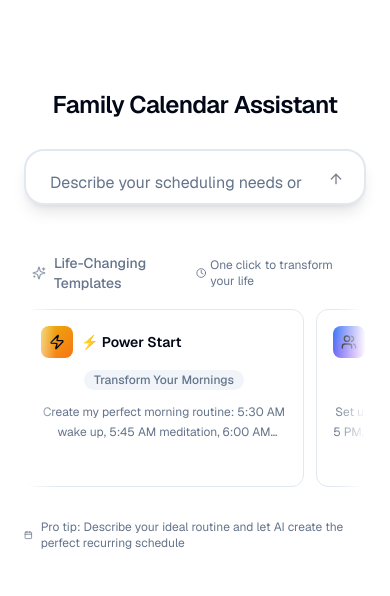
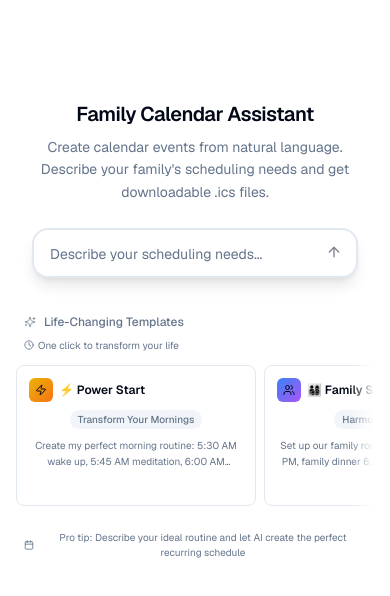
Before and after one commit to Numi2/Scheduler, a Next.js app: page / in a window 390 px wide. Shown: the top 596 px of the page. Built offline with nearby package versions, Linux system fonts and the light colour scheme.

Commit message:
Improve mobile responsiveness and UI for prompt suggestions and layout
Co-authored-by: numit22 <numit22@gmail.com>

```diff
--- a/components/chat.tsx
+++ b/components/chat.tsx
@@ -69,8 +69,8 @@ export function Chat({ className, ...props }: ChatProps) {
   }
 
   return (
-    <div className={cn("flex min-h-screen flex-col px-3", className)} {...props}>
-      <div className="flex-1 mx-auto w-full max-w-[35rem] px-3 pb-0">
+    <div className={cn("flex min-h-screen flex-col px-2 sm:px-3", className)} {...props}>
+      <div className="flex-1 mx-auto w-full max-w-[35rem] px-2 sm:px-3 pb-0">
         {messages.length ? (
           <MessageList
             messages={messages}
@@ -81,16 +81,16 @@ export function Chat({ className, ...props }: ChatProps) {
             handleRetry={handleRetry}
           />
         ) : (
-          <div className="flex items-center justify-center min-h-[calc(100vh-200px)]">
-            <div className="w-full max-w-4xl space-y-8">
-              <div className="max-w-md mx-auto">
+          <div className="flex items-center justify-center min-h-[calc(100vh-180px)] sm:min-h-[calc(100vh-200px)]">
+            <div className="w-full max-w-4xl space-y-6 sm:space-y-8">
+              <div className="max-w-md mx-auto px-2">
                 <Intro
                   title="Family Calendar Assistant"
                   description="Create calendar events from natural language. Describe your family's scheduling needs and get downloadable .ics files."
                   connectionMessage="Connect to Groq using the Vercel Integration to get started."
                 />
               </div>
-              <div className="max-w-[35rem] mx-auto">
+              <div className="max-w-[35rem] mx-auto px-2">
                 <Prompt
                   input={input}
                   setInput={setInput}
--- a/components/intro.tsx
+++ b/components/intro.tsx
@@ -6,9 +6,9 @@ export interface IntroProps {
 
 export function Intro({ title, description, connectionMessage }: IntroProps) {
   return (
-    <header className="flex flex-col gap-5 text-center">
-      <h2 className="text-2xl font-semibold leading-none tracking-tight">{title}</h2>
-
+    <header className="flex flex-col gap-3 sm:gap-5 text-center">
+      <h2 className="text-xl sm:text-2xl font-semibold leading-none tracking-tight">{title}</h2>
+      <p className="text-sm sm:text-base text-muted-foreground leading-relaxed">{description}</p>
 
     </header>
   )
--- a/components/prompt-suggestions.tsx
+++ b/components/prompt-suggestions.tsx
@@ -1,7 +1,8 @@
 "use client"
 
 import { Button } from "@/components/ui/button"
-import { Calendar, Heart, GraduationCap, Dumbbell, Briefcase, Users, Sparkles, Clock, Zap, Target, Brain, Rocket } from "lucide-react"
+import { Calendar, Heart, GraduationCap, Dumbbell, Briefcase, Users, Sparkles, Clock, Zap, Target, Brain, Rocket, ChevronLeft, ChevronRight } from "lucide-react"
+import { useRef, useState, useEffect } from "react"
 
 export interface PromptSuggestionsProps {
   onSelectPrompt: (prompt: string) => void
@@ -127,60 +128,131 @@ const promptTemplates = [
 ]
 
 export function PromptSuggestions({ onSelectPrompt }: PromptSuggestionsProps) {
+  const scrollRef = useRef<HTMLDivElement>(null)
+  const [canScrollLeft, setCanScrollLeft] = useState(false)
+  const [canScrollRight, setCanScrollRight] = useState(true)
+  const [isMobile, setIsMobile] = useState(false)
+
+  useEffect(() => {
+    const checkMobile = () => {
+      setIsMobile(window.innerWidth < 768)
+    }
+    checkMobile()
+    window.addEventListener('resize', checkMobile)
+    return () => window.removeEventListener('resize', checkMobile)
+  }, [])
+
+  const checkScroll = () => {
+    if (scrollRef.current) {
+      const { scrollLeft, scrollWidth, clientWidth } = scrollRef.current
+      setCanScrollLeft(scrollLeft > 0)
+      setCanScrollRight(scrollLeft < scrollWidth - clientWidth - 10)
+    }
+  }
+
+  useEffect(() => {
+    checkScroll()
+    const scrollElement = scrollRef.current
+    if (scrollElement) {
+      scrollElement.addEventListener('scroll', checkScroll)
+      return () => scrollElement.removeEventListener('scroll', checkScroll)
+    }
+  }, [])
+
+  const scroll = (direction: 'left' | 'right') => {
+    if (scrollRef.current) {
+      const scrollAmount = isMobile ? 260 : 300
+      scrollRef.current.scrollBy({
+        left: direction === 'left' ? -scrollAmount : scrollAmount,
+        behavior: 'smooth'
+      })
+    }
+  }
+
   return (
-    <div className="w-full space-y-4">
-      {/* Header with futuristic feel */}
-      <div className="flex items-center justify-between px-2">
+    <div className="w-full space-y-3 sm:space-y-4">
+      {/* Header with futuristic feel - responsive text */}
+      <div className="flex flex-col sm:flex-row sm:items-center sm:justify-between gap-2 px-2">
         <div className="flex items-center gap-2">
-          <Sparkles className="h-4 w-4 text-muted-foreground animate-pulse" />
-          <h3 className="text-sm font-medium text-muted-foreground">Life-Changing Templates</h3>
+          <Sparkles className="h-3 w-3 sm:h-4 sm:w-4 text-muted-foreground animate-pulse" />
+          <h3 className="text-xs sm:text-sm font-medium text-muted-foreground">Life-Changing Templates</h3>
         </div>
-        <div className="flex items-center gap-1 text-xs text-muted-foreground">
-          <Clock className="h-3 w-3" />
+        <div className="flex items-center gap-1 text-[10px] sm:text-xs text-muted-foreground">
+          <Clock className="h-2.5 w-2.5 sm:h-3 sm:w-3" />
           <span>One click to transform your life</span>
         </div>
       </div>
 
-      {/* Horizontally scrollable templates */}
-      <div className="relative">
-        <div className="flex gap-3 overflow-x-auto pb-4 snap-x snap-mandatory scrollbar-hide">
+      {/* Horizontally scrollable templates with navigation buttons */}
+      <div className="relative group">
+        {/* Navigation buttons - hidden on mobile for better UX */}
+        {!isMobile && (
+          <>
+            <button
+              onClick={() => scroll('left')}
+              className={`absolute left-0 top-1/2 -translate-y-1/2 z-10 p-1.5 rounded-full bg-background/80 backdrop-blur-sm border shadow-sm transition-all duration-200 ${
+                canScrollLeft ? 'opacity-100 hover:scale-110' : 'opacity-0 pointer-events-none'
+              }`}
+              aria-label="Scroll left"
+            >
+              <ChevronLeft className="h-4 w-4" />
+            </button>
+            <button
+              onClick={() => scroll('right')}
+              className={`absolute right-0 top-1/2 -translate-y-1/2 z-10 p-1.5 rounded-full bg-background/80 backdrop-blur-sm border shadow-sm transition-all duration-200 ${
+                canScrollRight ? 'opacity-100 hover:scale-110' : 'opacity-0 pointer-events-none'
+              }`}
+              aria-label="Scroll right"
+            >
+              <ChevronRight className="h-4 w-4" />
+            </button>
+          </>
+        )}
+
+        {/* Scrollable container */}
+        <div
+          ref={scrollRef}
+          className="flex gap-2 sm:gap-3 overflow-x-auto pb-3 sm:pb-4 snap-x snap-mandatory scrollbar-hide overscroll-x-contain"
+          style={{ WebkitOverflowScrolling: 'touch' }}
+        >
           {promptTemplates.map((template) => {
             const IconComponent = template.icon
             return (
               <button
                 key={template.id}
                 onClick={() => onSelectPrompt(template.prompt)}
-                className="snap-start shrink-0 group relative overflow-hidden rounded-xl border bg-card p-4 transition-all duration-300 hover:scale-[1.02] hover:shadow-lg hover:shadow-black/5 dark:hover:shadow-white/5 w-[280px]"
+                className="snap-start shrink-0 group/card relative overflow-hidden rounded-lg sm:rounded-xl border bg-card p-3 sm:p-4 transition-all duration-300 hover:scale-[1.02] hover:shadow-lg hover:shadow-black/5 dark:hover:shadow-white/5 w-[240px] sm:w-[280px] touch-manipulation"
               >
                 {/* Gradient background on hover */}
-                <div className={`absolute inset-0 bg-gradient-to-br ${template.gradient} opacity-0 group-hover:opacity-10 transition-opacity duration-300`} />
+                <div className={`absolute inset-0 bg-gradient-to-br ${template.gradient} opacity-0 group-hover/card:opacity-10 transition-opacity duration-300`} />
 
                 {/* Content */}
-                <div className="relative space-y-3">
+                <div className="relative space-y-2 sm:space-y-3">
                   {/* Header */}
                   <div className="flex items-start justify-between">
-                    <div className="flex items-center gap-2">
-                      <div className={`p-2 rounded-lg bg-gradient-to-br ${template.gradient} bg-opacity-10`}>
-                        <IconComponent className="h-4 w-4 text-foreground" />
+                    <div className="flex items-center gap-1.5 sm:gap-2">
+                      <div className={`p-1.5 sm:p-2 rounded-md sm:rounded-lg bg-gradient-to-br ${template.gradient} bg-opacity-10`}>
+                        <IconComponent className="h-3 w-3 sm:h-4 sm:w-4 text-foreground" />
                       </div>
-                      <h4 className="font-semibold text-sm">{template.title}</h4>
+                      <h4 className="font-semibold text-xs sm:text-sm">{template.title}</h4>
                     </div>
                   </div>
 
                   {/* Tag */}
-                  <div className="inline-flex items-center rounded-full bg-muted px-2.5 py-0.5 text-xs font-medium text-muted-foreground">
+                  <div className="inline-flex items-center rounded-full bg-muted px-2 sm:px-2.5 py-0.5 text-[10px] sm:text-xs font-medium text-muted-foreground">
                     {template.tag}
                   </div>
 
                   {/* Preview text */}
-                  <p className="text-xs text-muted-foreground line-clamp-2 leading-relaxed">
+                  <p className="text-[10px] sm:text-xs text-muted-foreground line-clamp-2 leading-relaxed">
                     {template.prompt}
                   </p>
 
-                  {/* Hover indicator */}
-                  <div className="flex items-center gap-1 text-xs text-muted-foreground opacity-0 group-hover:opacity-100 transition-opacity">
-                    <Zap className="h-3 w-3" />
-                    <span>Click to customize</span>
+                  {/* Hover/tap indicator */}
+                  <div className="flex items-center gap-1 text-[10px] sm:text-xs text-muted-foreground opacity-0 group-hover/card:opacity-100 sm:transition-opacity">
+                    <Zap className="h-2.5 w-2.5 sm:h-3 sm:w-3" />
+                    <span className="hidden sm:inline">Click to customize</span>
+                    <span className="sm:hidden">Tap to use</span>
                   </div>
                 </div>
               </button>
@@ -188,14 +260,14 @@ export function PromptSuggestions({ onSelectPrompt }: PromptSuggestionsProps) {
           })}
         </div>
 
-        {/* Scroll indicators */}
-        <div className="absolute left-0 top-0 bottom-4 w-8 bg-gradient-to-r from-background to-transparent pointer-events-none" />
-        <div className="absolute right-0 top-0 bottom-4 w-8 bg-gradient-to-l from-background to-transparent pointer-events-none" />
+        {/* Scroll indicators - more subtle on mobile */}
+        <div className={`absolute left-0 top-0 bottom-3 sm:bottom-4 w-6 sm:w-8 bg-gradient-to-r from-background to-transparent pointer-events-none ${!canScrollLeft && 'opacity-0'} transition-opacity`} />
+        <div className={`absolute right-0 top-0 bottom-3 sm:bottom-4 w-6 sm:w-8 bg-gradient-to-l from-background to-transparent pointer-events-none ${!canScrollRight && 'opacity-0'} transition-opacity`} />
       </div>
 
-      {/* Smart tip */}
-      <div className="flex items-center justify-center gap-2 text-xs text-muted-foreground">
-        <Calendar className="h-3 w-3" />
+      {/* Smart tip - responsive */}
+      <div className="flex items-center justify-center gap-1.5 sm:gap-2 text-[10px] sm:text-xs text-muted-foreground px-2 text-center">
+        <Calendar className="h-2.5 w-2.5 sm:h-3 sm:w-3 shrink-0" />
         <span>Pro tip: Describe your ideal routine and let AI create the perfect recurring schedule</span>
       </div>
     </div>
--- a/components/prompt.tsx
+++ b/components/prompt.tsx
@@ -16,17 +16,17 @@ export interface PromptProps {
 
 export function Prompt({ input, setInput, isLoading, handleSubmit, handleKeyDown }: PromptProps) {
   return (
-    <div className="sticky bottom-0 w-full bg-background/80 backdrop-blur-sm pt-0 pb-4">
+    <div className="sticky bottom-0 w-full bg-background/80 backdrop-blur-sm pt-0 pb-3 sm:pb-4 px-2 sm:px-0">
       <form
         onSubmit={handleSubmit}
-        className="border-input bg-background focus-within:ring-ring/10 relative mx-auto max-w-[40rem] flex items-start rounded-[20px] border-2 px-6 py-3 pr-12 text-base focus-within:outline-none focus-within:ring-4 focus-within:ring-offset-2 min-h-[56px] shadow-lg hover:shadow-xl transition-shadow duration-200 focus-within:border-primary"
+        className="border-input bg-background focus-within:ring-ring/10 relative mx-auto max-w-[40rem] flex items-start rounded-[16px] sm:rounded-[20px] border-2 px-4 sm:px-6 py-2.5 sm:py-3 pr-10 sm:pr-12 text-sm sm:text-base focus-within:outline-none focus-within:ring-4 focus-within:ring-offset-2 min-h-[48px] sm:min-h-[56px] shadow-lg hover:shadow-xl transition-shadow duration-200 focus-within:border-primary"
       >
         <AutoResizeTextarea
           onKeyDown={handleKeyDown}
           onChange={(v) => setInput(v)}
           value={input}
-          placeholder="Describe your scheduling needs or use a template above..."
-          className="placeholder:text-muted-foreground flex-1 bg-transparent focus:outline-none py-1 leading-7 mt-1 text-base"
+          placeholder="Describe your scheduling needs..."
+          className="placeholder:text-muted-foreground flex-1 bg-transparent focus:outline-none py-0.5 sm:py-1 leading-6 sm:leading-7 mt-0.5 sm:mt-1 text-sm sm:text-base"
         />
         <TooltipProvider>
           <Tooltip>
@@ -34,10 +34,10 @@ export function Prompt({ input, setInput, isLoading, handleSubmit, handleKeyDown
               <Button
                 variant="ghost"
                 size="sm"
-                className="absolute top-3 right-3 size-8 rounded-full hover:bg-primary hover:text-primary-foreground"
+                className="absolute top-2 sm:top-3 right-2 sm:right-3 size-7 sm:size-8 rounded-full hover:bg-primary hover:text-primary-foreground"
                 disabled={isLoading || input.trim() === ""}
               >
-                <ArrowUpIcon size={18} />
+                <ArrowUpIcon size={16} className="sm:w-[18px] sm:h-[18px]" />
               </Button>
             </TooltipTrigger>
             <TooltipContent sideOffset={12}>Submit</TooltipContent>
```
